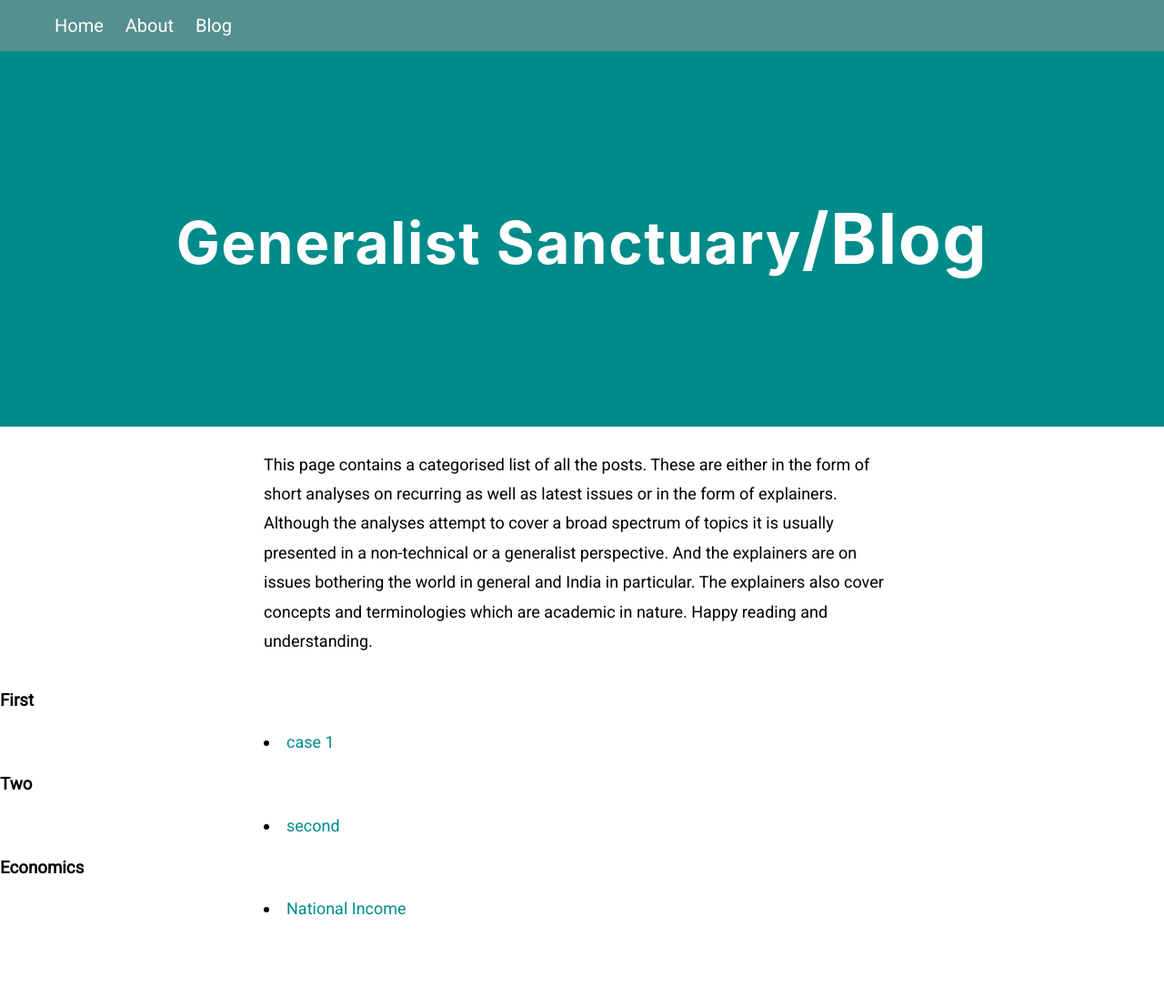
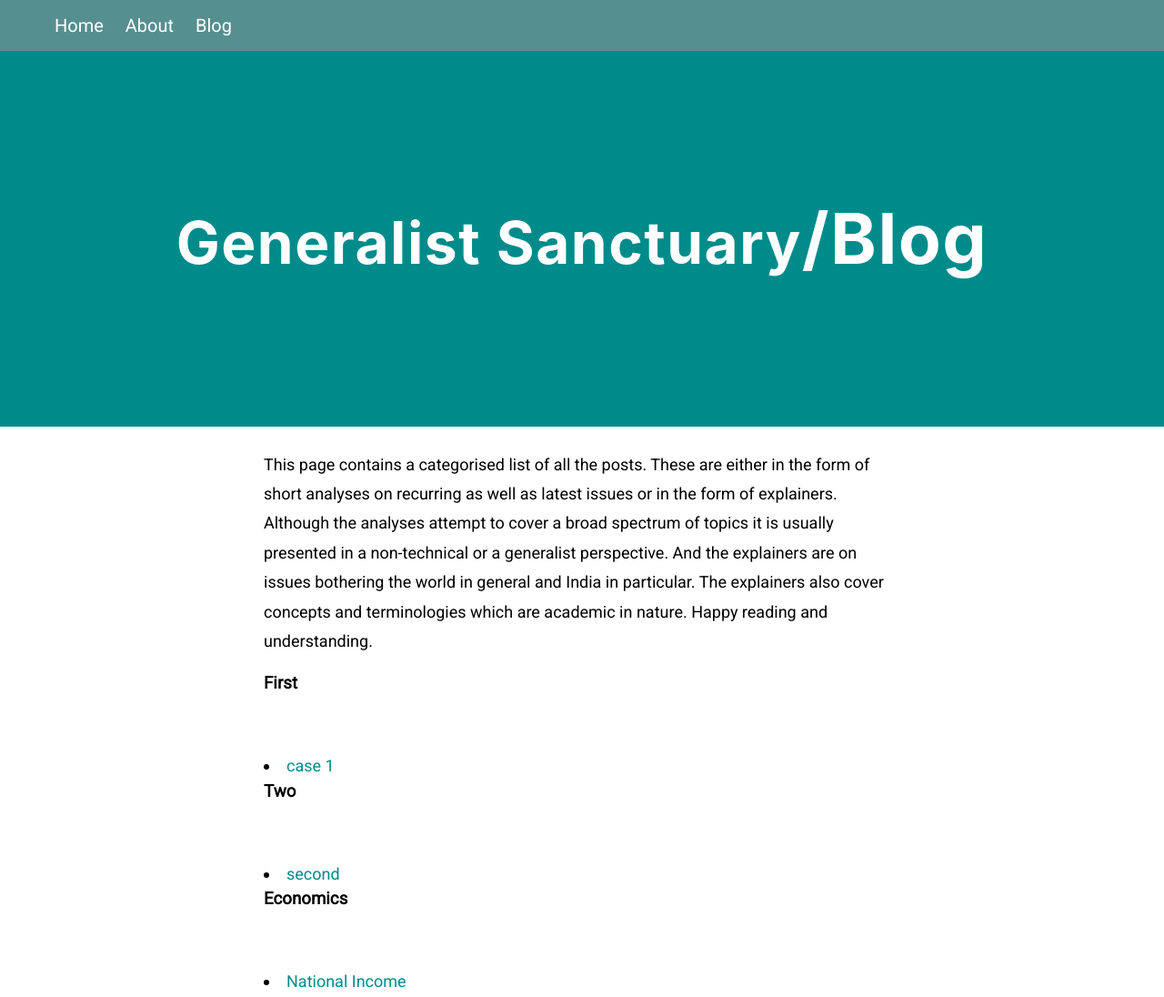
Before and after one commit to generalistsanctuary/generalistsanctuary.github.io, a Jekyll site: the page built from blog.html, in a window 1280 px wide. Shown: the whole page at 91% size. Built offline with Jekyll 4.4.1, drawn with Linux system fonts in a browser that asks for light colours; before the commit the page ends 1016 px from its top, so only the background shows below that.

Commit message:
Update style.css

```diff
--- a/styles/style.css
+++ b/styles/style.css
@@ -11,6 +11,13 @@ h1{
       font-weight: bold;
       font-size: 6vw;
   }
+h3{
+      max-width: 700px;
+      margin: 0 auto;
+      margin-bottom: 5%;
+      padding-left: 4%;
+      padding-right: 4%;
+}
   body{
       margin: 0 auto;
       font-family: 'Roboto', sans-serif;
```
